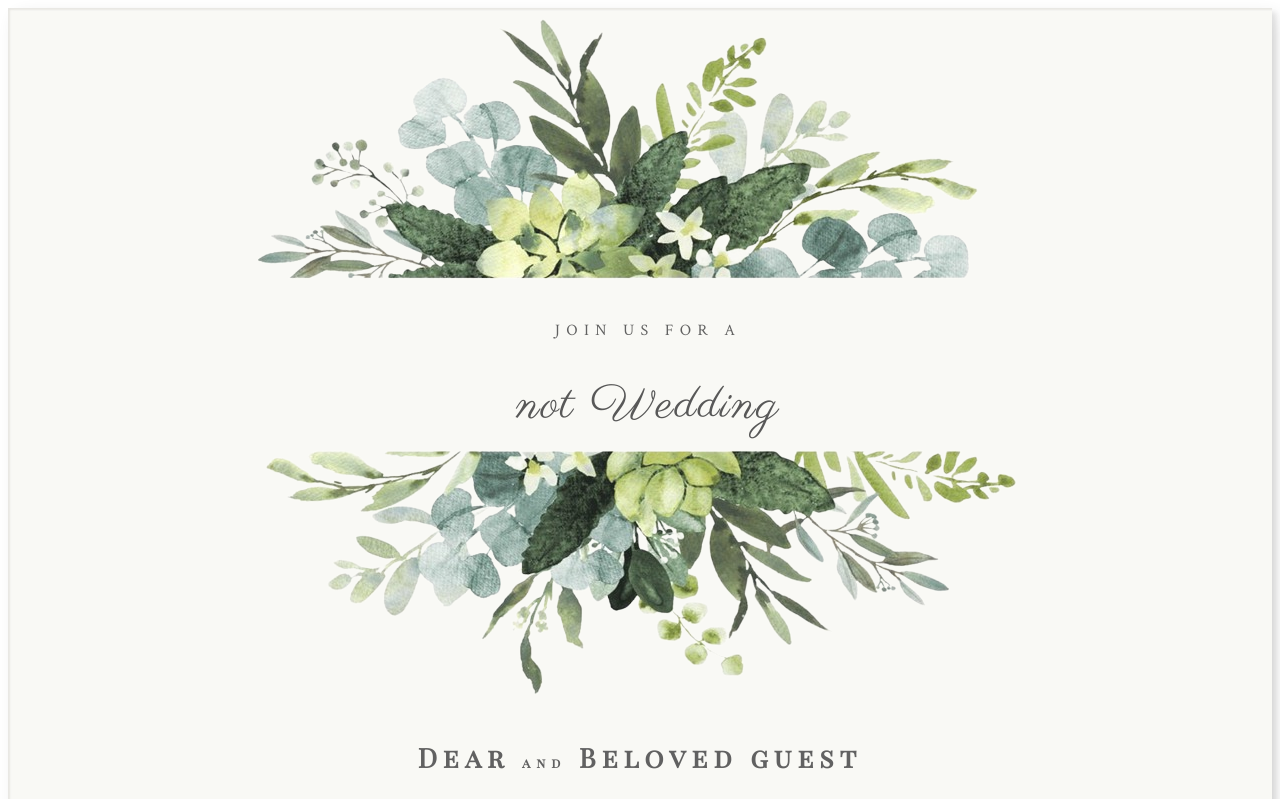
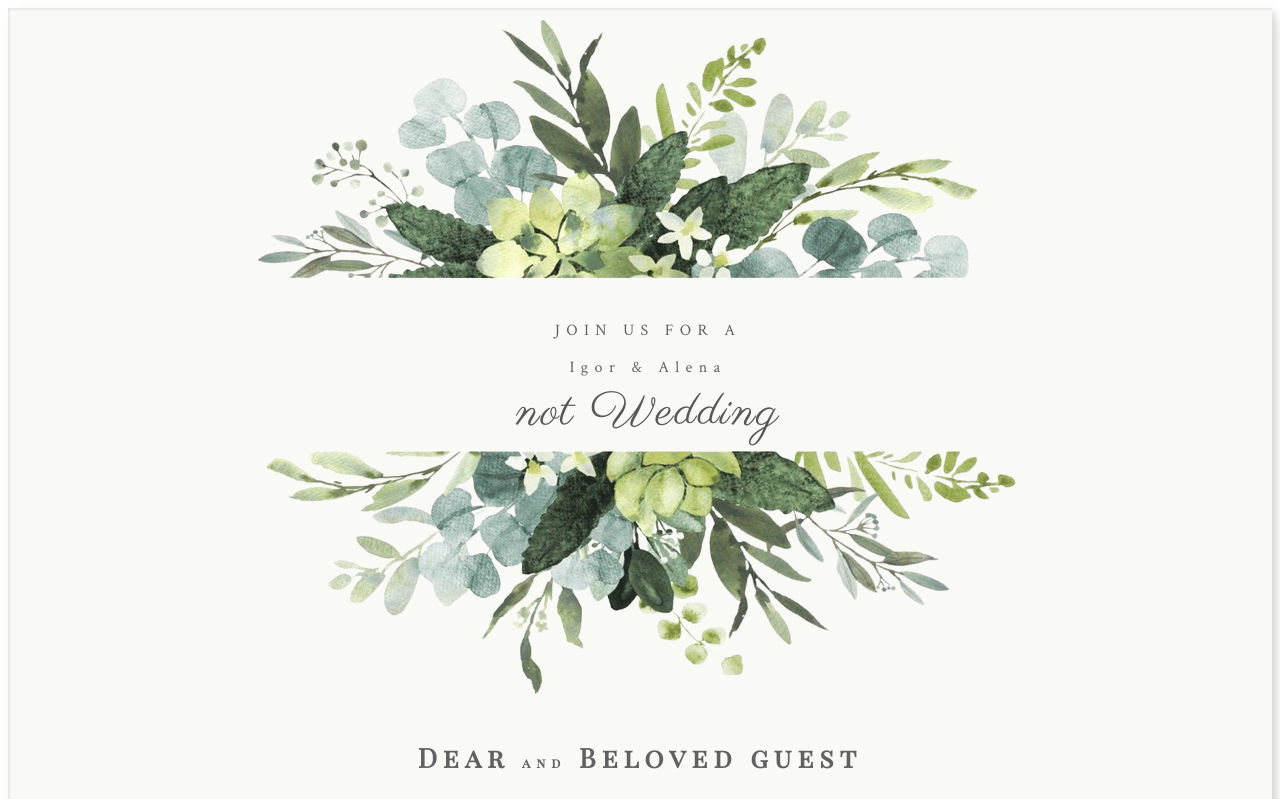
Before and after one commit to avistheripper/wedding-invitation, an Angular app: page / in a window 1280 px wide. Shown: the top 799 px of the page. Built offline with nearby package versions, Linux system fonts and the light colour scheme; a web font is replaced by a local one.

Commit message:
Names added

```diff
--- a/src/app/app.component.css
+++ b/src/app/app.component.css
@@ -47,6 +47,7 @@ body {
 
 .app-sheet {
     opacity: .9;
+    overflow-x: hidden;
     min-width: 400px;
     background: url('../assets/bg-new.png') center top no-repeat;
     background-color: #f4f4ea8a;
--- a/src/app/header/header.component.css
+++ b/src/app/header/header.component.css
@@ -17,7 +17,7 @@ h3 {
     color: #464646;
     font-size: 3em;
     letter-spacing: 1.5px;
-    margin-top: 32px;
+    margin-top: 2px;
 
 }
 p {
--- a/src/app/header/header.component.html
+++ b/src/app/header/header.component.html
@@ -1,4 +1,5 @@
 <div class="header">
     <p class="join">JOIN US FOR A</p>
+    <p style="margin:'0'">Igor & Alena</p>
     <h3 class="wedding">not Wedding</h3>
 </div>
```
